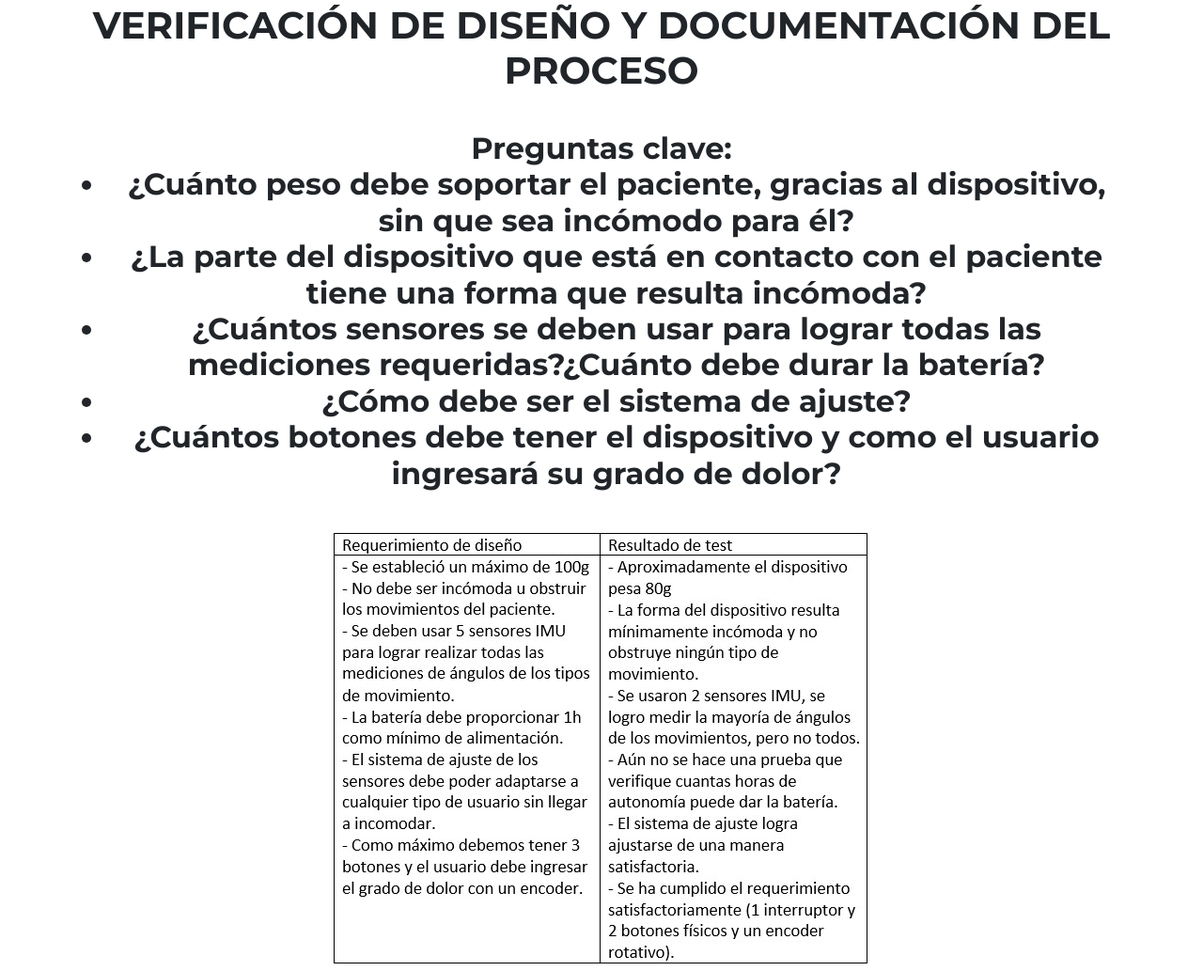
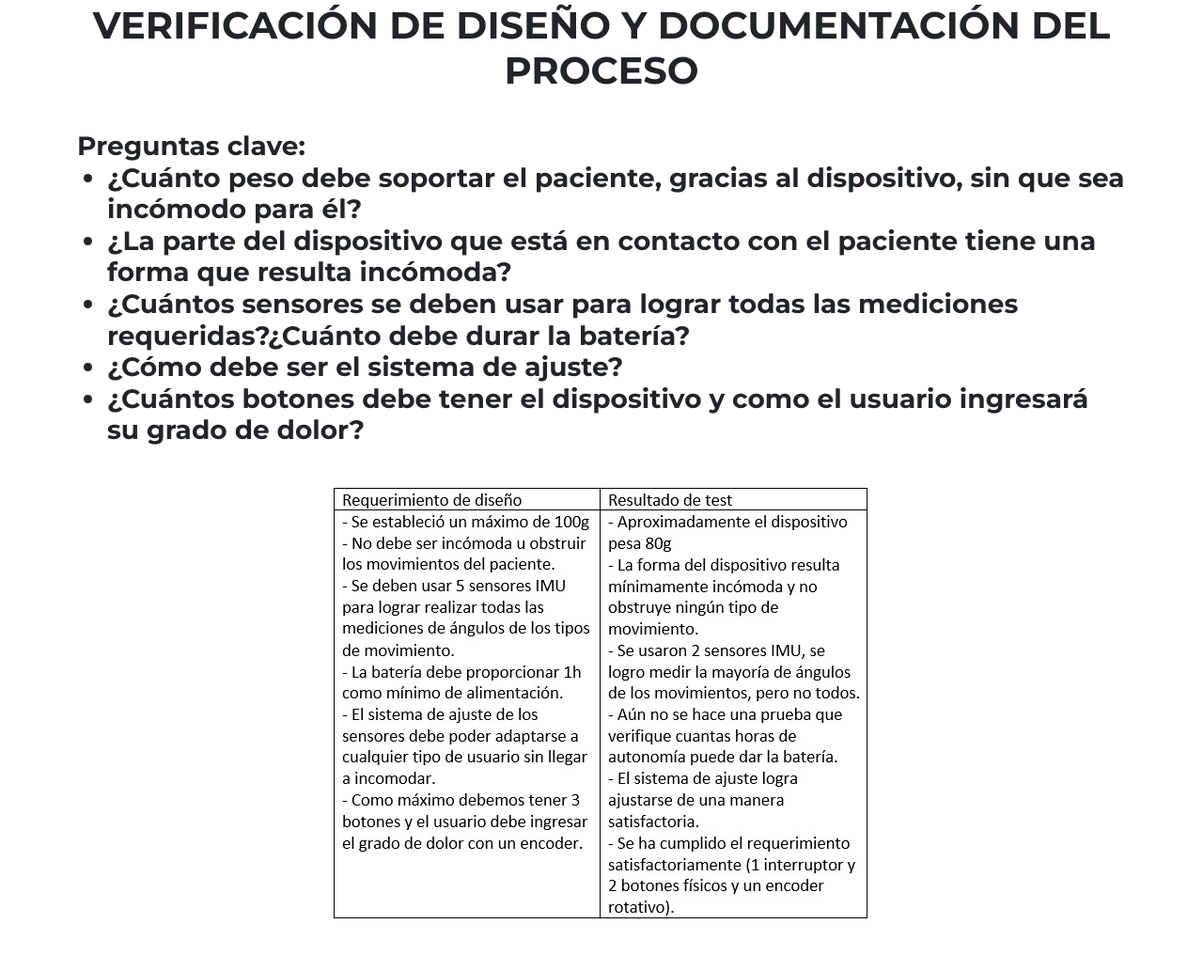
Before and after one commit to grupo2-funbio/Entregable_12, a plain HTML site: page index.html in a window 1280 px wide. Shown: the part 838-1871 px from the top of the page at 94% size. Drawn offline with nearby package versions, Linux system fonts and the light colour scheme.

Commit message:
Update index.html

```diff
--- a/index.html
+++ b/index.html
@@ -50,15 +50,17 @@
             <div class="container">
                 <div class="text-center">
                     <h2 class="section-heading text-uppercase">Verificación de Diseño y documentación del proceso</h2>
+                    </div>
                 </br>
-                    <h2>Preguntas clave:
+                    <h3>Preguntas clave:
                         <ul>
                         <li>¿Cuánto peso debe soportar el paciente, gracias al dispositivo, sin que sea incómodo para él?</li>
                         <li>¿La parte del dispositivo que está en contacto con el paciente tiene una forma que resulta incómoda?</li>
                         <li>¿Cuántos sensores se deben usar para lograr todas las mediciones requeridas?¿Cuánto debe durar la batería?</li>
                         <li>¿Cómo debe ser el sistema de ajuste?</li>
-                        <li>¿Cuántos botones debe tener el dispositivo y como el usuario ingresará su grado de dolor?</li></h2>
+                        <li>¿Cuántos botones debe tener el dispositivo y como el usuario ingresará su grado de dolor?</li></h3>
                         </br>
+                <div class="text-center">
                          <img class="img-fluid d-block mx-auto" src="assets/img/about/preg.jpg" alt="..." />
                 </div>
 
```
